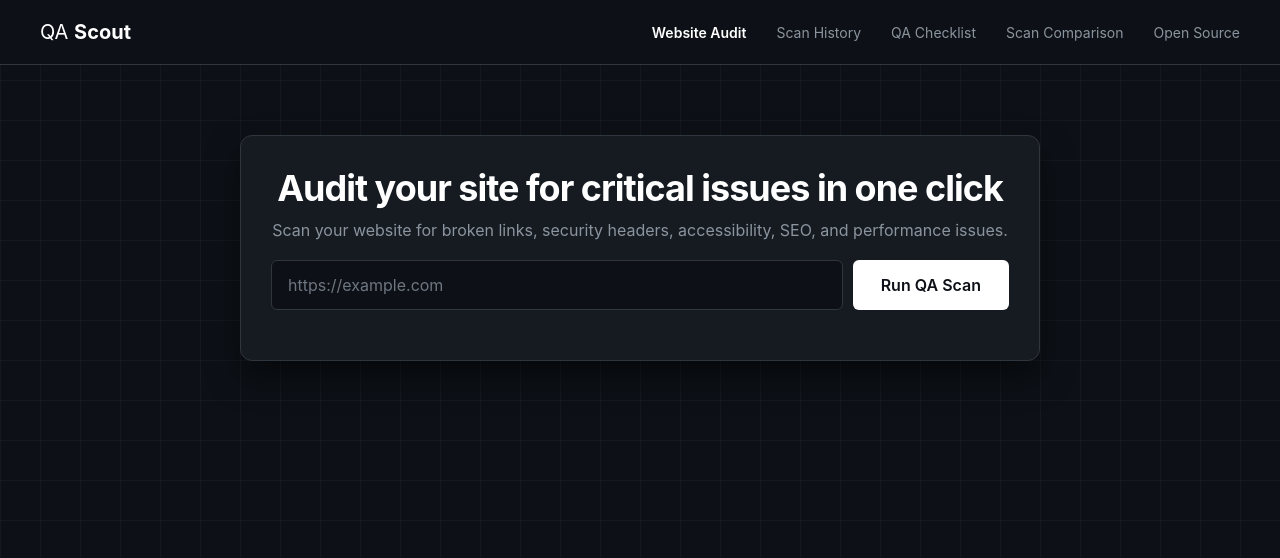
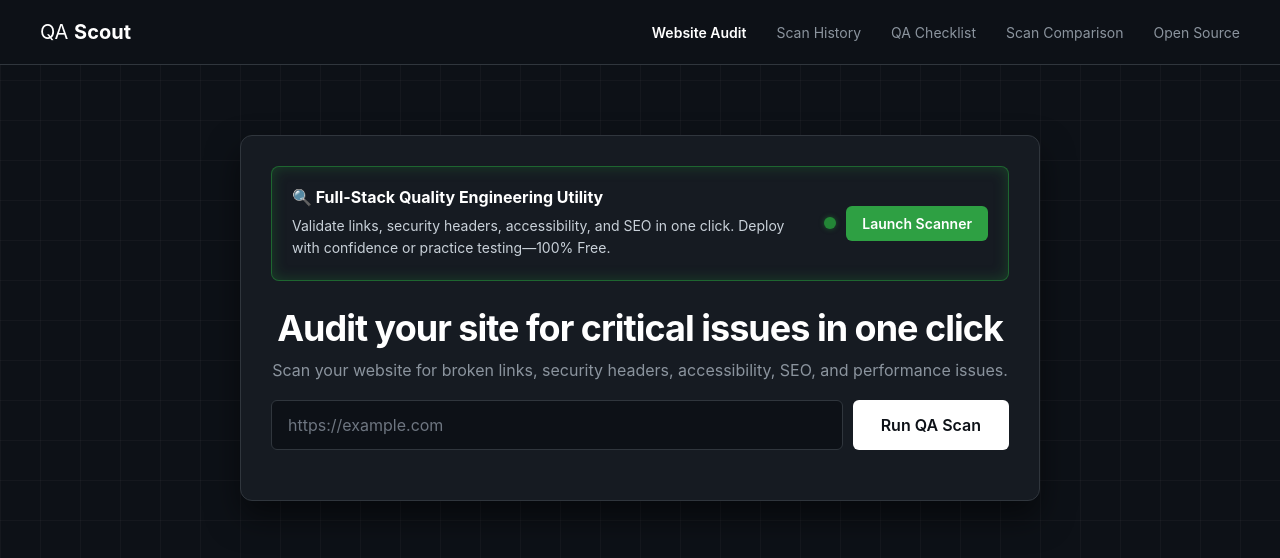
Before and after one commit to nethmikavi/QA-Scout-webtool, a plain HTML site: page public/index.html in a window 1280 px wide. Drawn offline with Linux system fonts and the light colour scheme.

Commit message:
Finalized QA Scout: added dynamic banner, comparison view, and interactive checklist

```diff
--- a/public/index.html
+++ b/public/index.html
@@ -25,6 +25,19 @@
 
             <!-- 1. Website Audit View (Default) -->
             <div id="audit-view" class="view-panel">
+
+                <!-- Status & Capabilities Summary Banner -->
+                <div class="status-summary-banner">
+                    <div style="flex: 1;">
+                        <h3 style="color: #fff; margin-bottom: 8px; font-size: 16px;">🔍 Full-Stack Quality Engineering Utility</h3>
+                        <p style="color: #c9d1d9; font-size: 14px; line-height: 1.6; margin: 0;">Validate links, security headers, accessibility, and SEO in one click. Deploy with confidence or practice testing—100% Free.</p>
+                    </div>
+                    <div style="display: flex; gap: 10px; align-items: center;">
+                        <div style="width: 12px; height: 12px; border-radius: 50%; background: #238636; box-shadow: 0 0 5px rgba(35,134,54,0.6);"></div>
+                        <a href="#audit" class="nav-tab active" data-target="audit-view" style="padding: 9px 16px; background: #2ea043; color: white; border: none; border-radius: 6px; cursor: pointer; font-size: 14px; font-weight: 600; text-decoration: none;">Launch Scanner</a>
+                    </div>
+                </div>
+
                 <header style="border: none; margin-bottom: 20px; padding: 0;">
                     <h1>Audit your site for critical issues in one click</h1>
                     <p>Scan your website for broken links, security headers, accessibility, SEO, and performance issues.</p>
--- a/public/style.css
+++ b/public/style.css
@@ -12,7 +12,7 @@ body {
     display: flex;
     flex-direction: column;
     background-image: linear-gradient(rgba(255, 255, 255, 0.03) 1px, transparent 1px),
-                      linear-gradient(90deg, rgba(255, 255, 255, 0.03) 1px, transparent 1px);
+                        linear-gradient(90deg, rgba(255, 255, 255, 0.03) 1px, transparent 1px);
     background-size: 40px 40px;
 }
 
@@ -110,6 +110,36 @@ header h1 {
 header p {
     color: #8b949e;
     font-size: 16px;
+}
+
+/* Status Summary Banner */
+.status-summary-banner {
+    background: #161b22;
+    padding: 20px;
+    border-radius: 8px;
+    border: 1px solid #30363d;
+    margin-bottom: 25px;
+    display: flex;
+    align-items: center;
+    justify-content: space-between;
+    gap: 15px;
+    box-shadow: inset 0 0 10px rgba(35, 134, 54, 0.2);
+    animation: descriptionPulse 3s ease-in-out infinite;
+}
+
+@keyframes descriptionPulse {
+    0% {
+        border-color: rgba(35, 134, 54, 0.4);
+        box-shadow: inset 0 0 10px rgba(35, 134, 54, 0.2);
+    }
+    50% {
+        border-color: rgba(35, 134, 54, 0.8);
+        box-shadow: inset 0 0 15px rgba(35, 134, 54, 0.4);
+    }
+    100% {
+        border-color: rgba(35, 134, 54, 0.4);
+        box-shadow: inset 0 0 10px rgba(35, 134, 54, 0.2);
+    }
 }
 
 .search-box {
```
